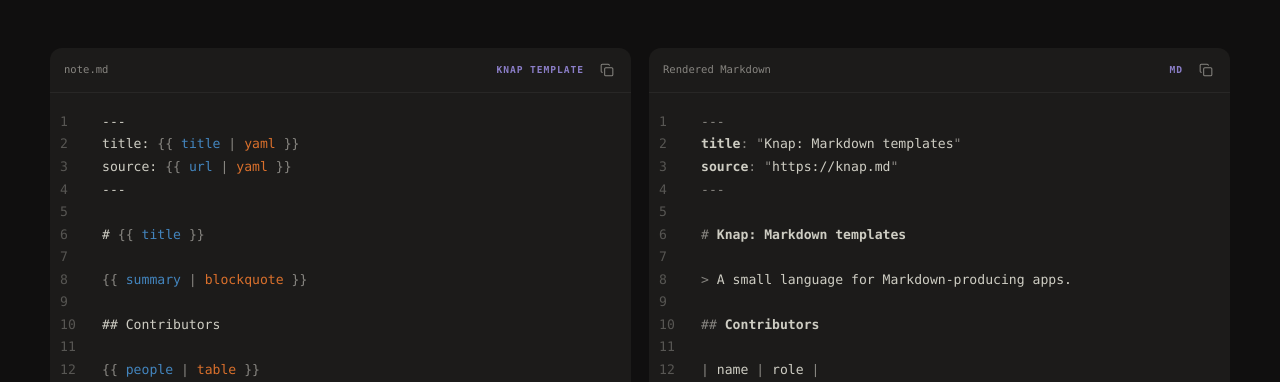
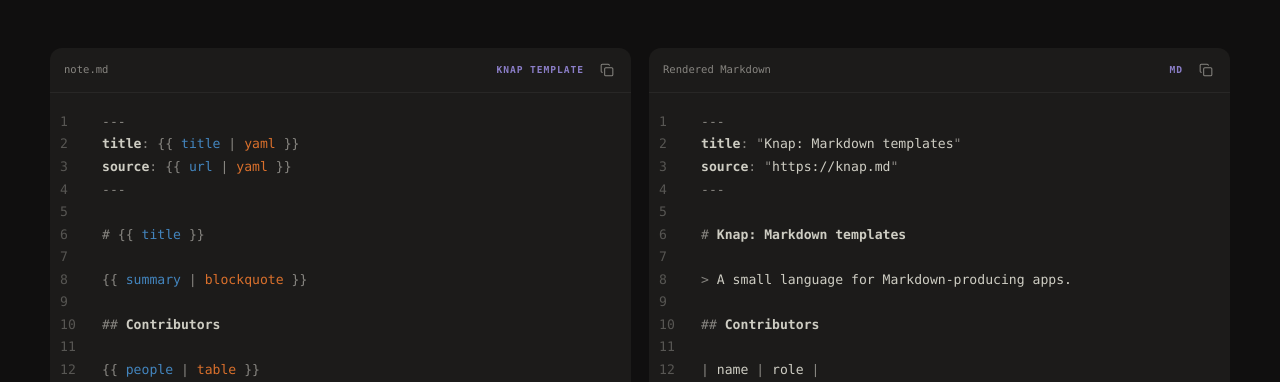
Before and after one commit to obsidianmd/knap, a Next.js app in the folder website/: page / in a window 1280 px wide. Shown: the part 1134-1516 px from the top of the page. Built offline with nearby package versions, Linux system fonts and the light colour scheme.

Commit message:
Highlight Markdown within Knap templates

```diff
--- a/website/app/_components/docs.tsx
+++ b/website/app/_components/docs.tsx
@@ -159,9 +159,7 @@
   return highlightMarkdownInline(line, 'markdown');
 }
 
-function highlightLine(line: string, language: CodeLanguage) {
-  if (language === 'md') return highlightMarkdownLine(line);
-
+function highlightTokenLine(line: string, language: Exclude<CodeLanguage, 'md'>) {
   const pattern = /(\{\{|\}\}|\{%|%\}|"(?:\\.|[^"\\])*"|'(?:\\.|[^'\\])*'|`(?:\\.|[^`\\])*`|===|!==|==|!=|=>|<=|>=|&&|\|\||\?\?|[{}()[\].,:;=+\-*/<>!?|]|\b(?:if|elseif|else|endif|for|in|endfor|set|and|or|not|contains|true|false|null|undefined|import|from|const|let|type|async|await|return|new|throw|export|pnpm|npm|npx)\b|\b\d+(?:\.\d+)?\b|[A-Za-z_$][\w$]*)/g;
   let expectsFilter = false;
   let inKnapExpression = false;
@@ -209,6 +207,21 @@
   });
 }
 
+function highlightKnapLine(line: string) {
+  const segments = line.split(/(\{\{.*?\}\}|\{%.*?%\})/g).filter(Boolean);
+
+  return segments.map((segment, index) => {
+    const isKnapExpression = /^(?:\{\{.*\}\}|\{%.*%\})$/.test(segment);
+    return <span key={index}>{isKnapExpression ? highlightTokenLine(segment, 'knap') : highlightMarkdownLine(segment)}</span>;
+  });
+}
+
+function highlightLine(line: string, language: CodeLanguage) {
+  if (language === 'md') return highlightMarkdownLine(line);
+  if (language === 'knap') return highlightKnapLine(line);
+  return highlightTokenLine(line, language);
+}
+
 export function CodeBlock({
   code,
   language = 'knap',
```
